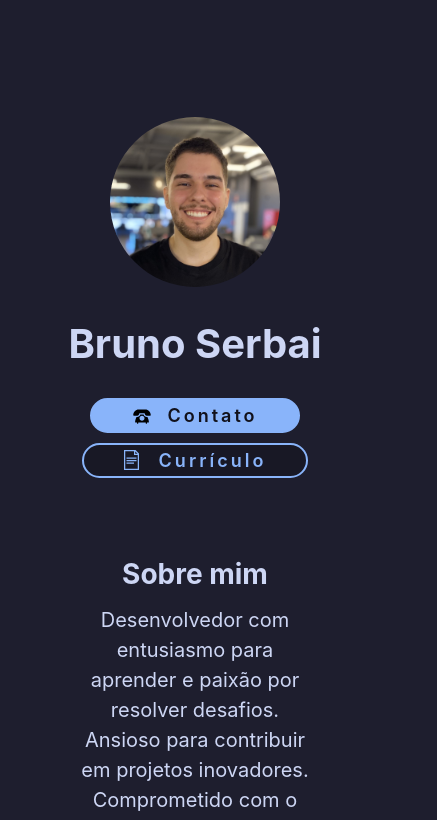
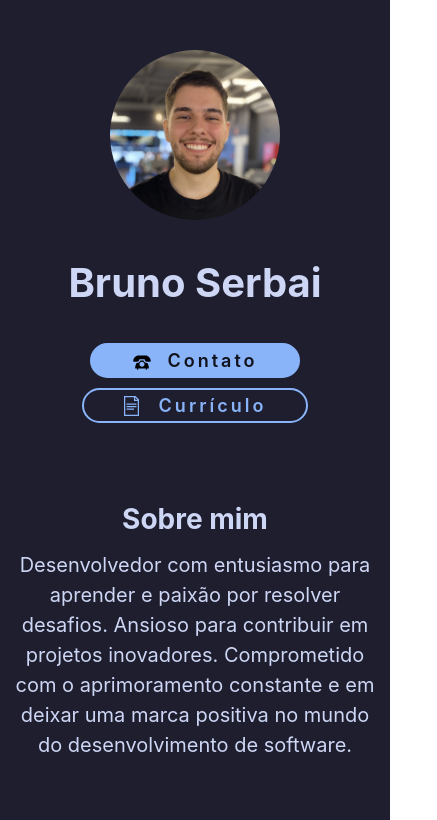
Before and after one commit to BrunoSerbai/Portifolio, a React (Vite) app: page / in a window 390 px wide. Shown: the top 820 px of the page, 437 px wide, since content can reach past the window. Built offline with nearby package versions, Linux system fonts and the light colour scheme.

Commit message:
fix mobile margin size

```diff
--- a/package.json
+++ b/package.json
@@ -10,8 +10,10 @@
     "preview": "vite preview"
   },
   "dependencies": {
+    "@tailwindcss/vite": "^4.0.1",
     "react": "^18.3.1",
-    "react-dom": "^18.3.1"
+    "react-dom": "^18.3.1",
+    "tailwindcss": "^4.0.1"
   },
   "devDependencies": {
     "@eslint/js": "^9.13.0",
--- a/src/App.css
+++ b/src/App.css
@@ -43,22 +43,14 @@ button {
 }
 
 p {
-  max-width: 60vw;
-  margin: auto;
+  max-width: 1500px;
+  margin: 0 15px 0 15px;
 }
 
 section {
-  margin: 70px;
+  margin-bottom: 70px;
 }
 
-.back {
-  /*Black box to display items*/
-  margin: 27px;
-  width: 100vw;
-  max-width: 1500px;
-  padding: 40px 20px 20px 20px;
-  border-radius: 10px;
-}
 
 .hidden {
   opacity: 0;
--- a/src/App.jsx
+++ b/src/App.jsx
@@ -17,7 +17,9 @@ function App() {
       <body>
         <div className="back">
           <main>
+            <section>
             <Profile />
+            </section>
             <section>
               <h3 id="sobre">Sobre mim</h3>
               <p id="sobre">
@@ -27,6 +29,7 @@ function App() {
                 positiva no mundo do desenvolvimento de software.
               </p>
             </section>
+            <section>
             <h3 id="formação">Formação</h3>
             <ul>
               <div className="devicon">
@@ -40,6 +43,7 @@ function App() {
                 </div>
               </div>
             </ul>
+            </section>
             <section>
               <h3>Tecnologias </h3>
               <Devicon />
--- a/src/components/Devicon/Devicon.css
+++ b/src/components/Devicon/Devicon.css
@@ -1,7 +1,6 @@
 .devicon {
-  width: 80%;
-  margin-left: auto;
-  margin-right: auto;
+  max-width: 1500px;
+  margin:0 auto 0 auto;
   display: flex;
   flex-wrap: wrap;
   justify-content: center;
--- a/src/components/Profile/Profile.css
+++ b/src/components/Profile/Profile.css
@@ -25,7 +25,7 @@
 }
 
 .outline {
-  background-color: #181825;
+  background-color: transparent;
   cursor: pointer;
   border-color: rgb(137, 180, 250);
   color: rgb(137, 180, 250);
--- a/src/index.css
+++ b/src/index.css
@@ -1,3 +1,4 @@
+
 :root {
   font-family: Inter, system-ui, Avenir, Helvetica, Arial, sans-serif;
   line-height: 1.5;
--- a/vite.config.js
+++ b/vite.config.js
@@ -1,8 +1,9 @@
 import { defineConfig } from 'vite';
 import react from '@vitejs/plugin-react';
+import tailwindcss from '@tailwindcss/vite'
 
 export default defineConfig({
-  plugins: [react()],
+  plugins: [react(),tailwindcss(),],
   server: {
     host: '0.0.0.0', // Allow external access if needed (for Docker)
     port: 5173,      // Match the exposed port
```
Also changed, not shown: tailwind.config.js (added, +8 -0 lines), 1 other file (tests, documents, lock files or other folders).
